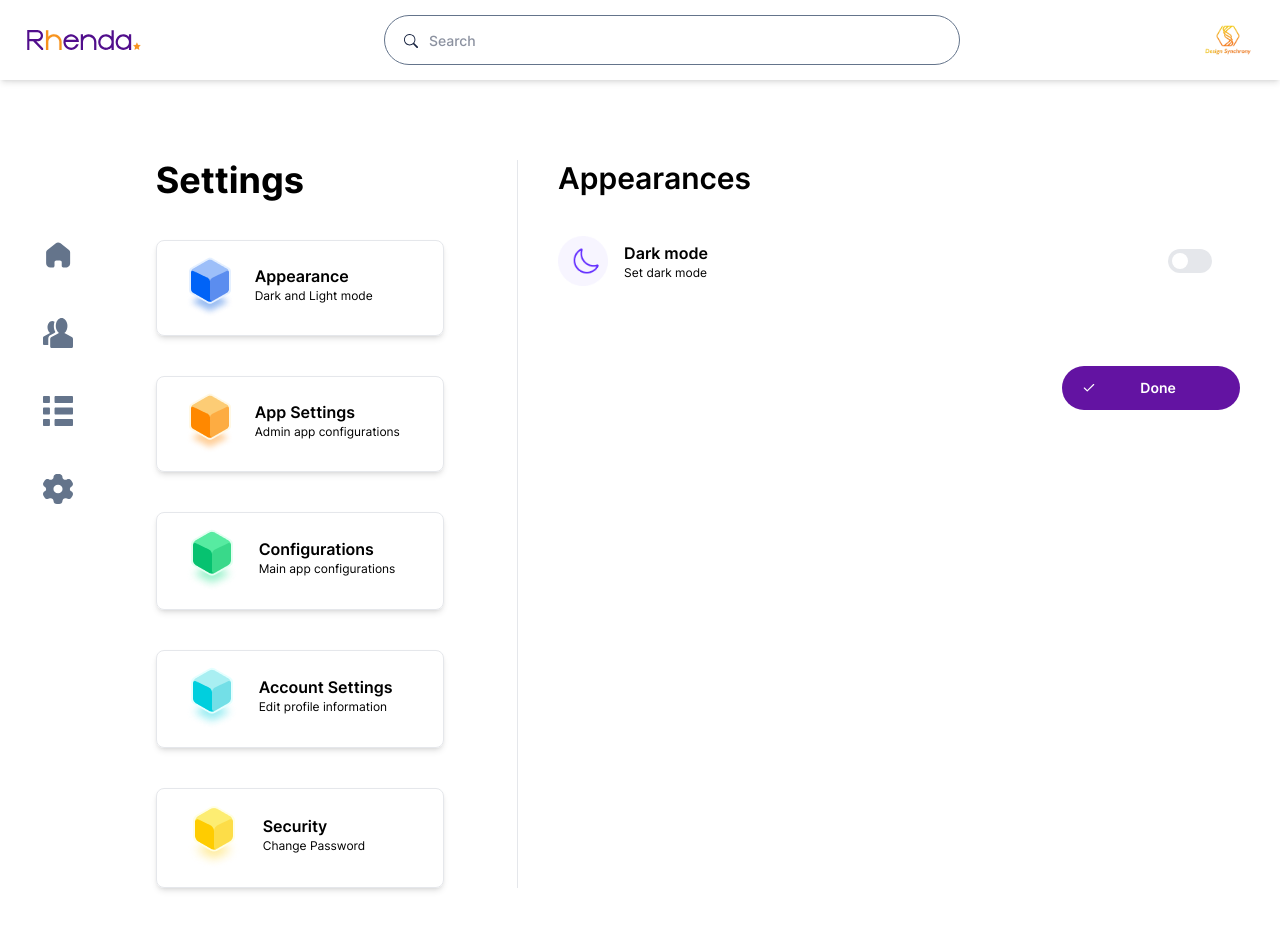
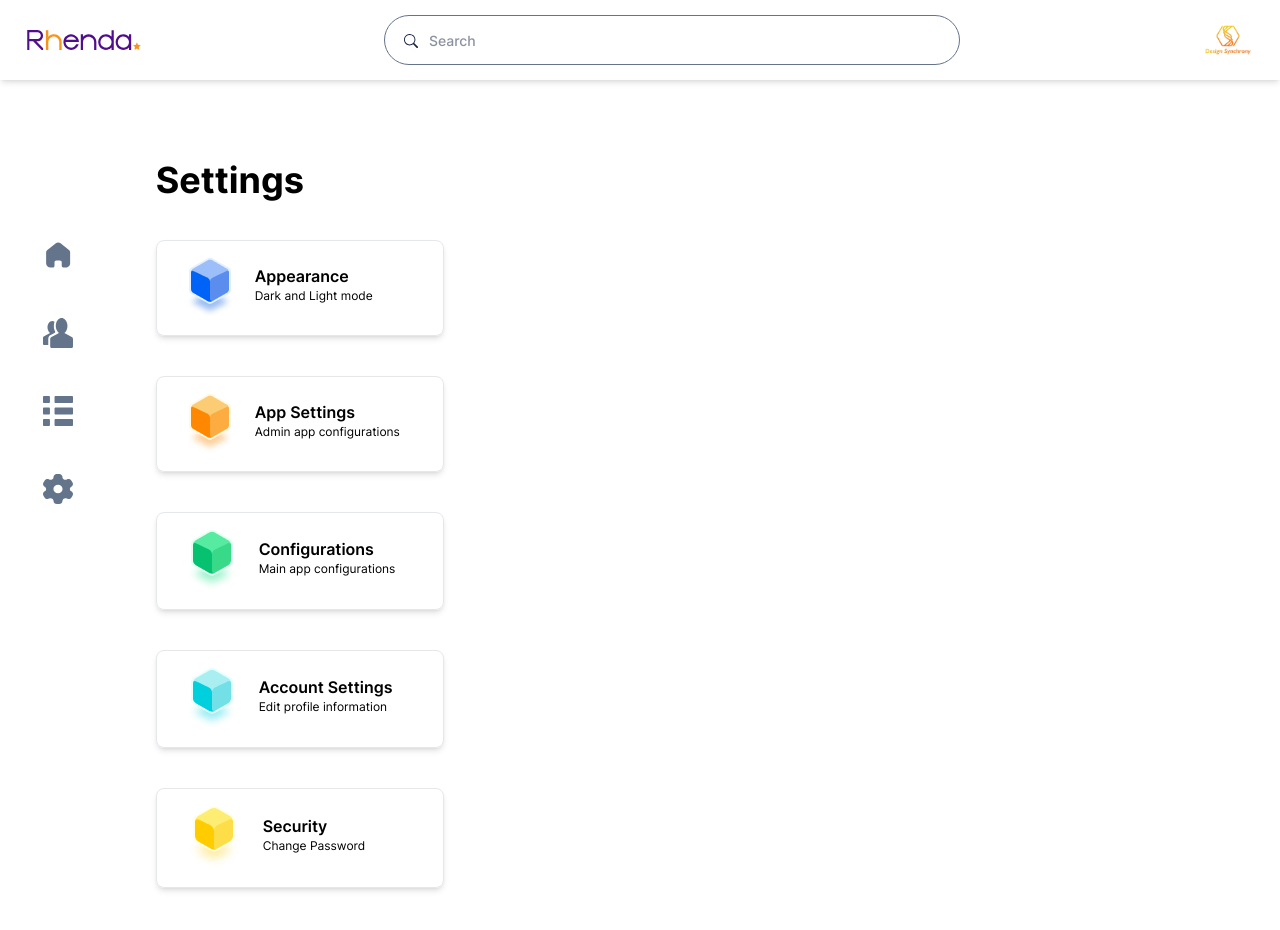
Before and after one commit to chizidotdev/solid-octo-eureka, a Next.js app: page /settings in a window 1280 px wide. Shown: the top 930 px of the page. Built offline with nearby package versions, Linux system fonts and the light colour scheme.

Commit message:
feat: create appearance settings page

```diff
--- /dev/null
+++ b/src/pages/settings/appearance.tsx
@@ -0,0 +1,71 @@
+import Layout, { SettingsLayout } from "@components/layout";
+import { Switch } from "@headlessui/react";
+import Button from "@ui/button";
+import Text from "@ui/text";
+import Image from "next/image";
+import React from "react";
+import { FiCheck } from "react-icons/fi";
+import { useTheme } from "src/store/theme";
+import type { NextPageWithLayout } from "../_app";
+
+const Appearance: NextPageWithLayout = () => {
+  const { isDarkMode, setIsDarkMode } = useTheme();
+
+  return (
+    <div className="flex flex-col gap-10 border-l pl-10 dark:border-black_night">
+      <Text intent="h2">Appearances</Text>
+
+      <div className="flex items-center gap-4">
+        <Image
+          src="/images/img_darkmode.png"
+          alt="darkmode icon"
+          aria-hidden
+          width={50}
+          height={50}
+          className="flex-1 shrink-0 grow-0"
+        />
+
+        <div className="flex flex-[5] flex-col justify-center">
+          <Text className="font-semibold">Dark mode</Text>
+          <Text className="text-xs">Set dark mode</Text>
+        </div>
+
+        <div className="flex flex-1 items-center justify-center">
+          <Switch
+            checked={isDarkMode}
+            onChange={setIsDarkMode}
+            className={`${
+              isDarkMode ? "bg-brand-primary_day" : "bg-gray-200"
+            } relative inline-flex h-6 w-11 items-center rounded-full`}
+          >
+            <span className="sr-only">Enable dark mode</span>
+            <span
+              className={`${
+                isDarkMode ? "translate-x-6" : "translate-x-1"
+              } inline-block h-4 w-4 transform rounded-full bg-white transition`}
+            />
+          </Switch>
+        </div>
+      </div>
+
+      <div className="mt-10 self-end">
+        <Button size="small" variant="rounded">
+          <span className="grid grid-cols-[1fr_6fr] place-items-center gap-5 pr-5">
+            <FiCheck />
+            Done
+          </span>
+        </Button>
+      </div>
+    </div>
+  );
+};
+
+Appearance.getLayout = function getLayout(page) {
+  return (
+    <Layout>
+      <SettingsLayout>{page}</SettingsLayout>
+    </Layout>
+  );
+};
+
+export default Appearance;
--- a/src/pages/settings/index.tsx
+++ b/src/pages/settings/index.tsx
@@ -1,103 +1,9 @@
-import Layout from "@components/layout";
-import SettingsCard from "@components/settings-card";
-import { Switch } from "@headlessui/react";
-import Button from "@ui/button";
-import Text from "@ui/text";
-import Image from "next/image";
-import React from "react";
-import { FiCheck } from "react-icons/fi";
-import { useTheme } from "src/store/theme";
+import Layout, { SettingsLayout } from "@components/layout";
 
 export default function Settings() {
-  const { isDarkMode, setIsDarkMode } = useTheme();
-
   return (
     <Layout>
-      <div className="grid grid-cols-[1fr_2fr]">
-        <div className="flex flex-col gap-10 pr-10">
-          <Text intent="h1">Settings</Text>
-
-          <div className="flex flex-col gap-5 md:gap-10">
-            {settingsOptions.map((item) => (
-              <SettingsCard key={item.icon} data={item} />
-            ))}
-          </div>
-        </div>
-
-        <div className="flex flex-col gap-10 border-l pl-10 dark:border-black_night">
-          <Text intent="h2">Appearances</Text>
-
-          <div className="flex items-center gap-4">
-            <Image
-              src="/images/img_darkmode.png"
-              alt="darkmode icon"
-              aria-hidden
-              width={50}
-              height={50}
-              className="flex-1 shrink-0 grow-0"
-            />
-
-            <div className="flex flex-[5] flex-col justify-center">
-              <Text className="font-semibold">Dark mode</Text>
-              <Text className="text-xs">Set dark mode</Text>
-            </div>
-
-            <div className="flex flex-1 items-center justify-center">
-              <Switch
-                checked={isDarkMode}
-                onChange={setIsDarkMode}
-                className={`${
-                  isDarkMode ? "bg-brand-primary_day" : "bg-gray-200"
-                } relative inline-flex h-6 w-11 items-center rounded-full`}
-              >
-                <span className="sr-only">Enable dark mode</span>
-                <span
-                  className={`${
-                    isDarkMode ? "translate-x-6" : "translate-x-1"
-                  } inline-block h-4 w-4 transform rounded-full bg-white transition`}
-                />
-              </Switch>
-            </div>
-          </div>
-
-          <div className="mt-10 self-end">
-            <Button size="small" variant="rounded">
-              <span className="grid grid-cols-[1fr_6fr] place-items-center gap-5 pr-5">
-                <FiCheck />
-                Done
-              </span>
-            </Button>
-          </div>
-        </div>
-      </div>
+      <SettingsLayout />
     </Layout>
   );
 }
-
-const settingsOptions = [
-  {
-    title: "Appearance",
-    description: "Dark and Light mode",
-    icon: "/images/img_blue.png",
-  },
-  {
-    title: "App Settings",
-    description: "Admin app configurations",
-    icon: "/images/img_orange.png",
-  },
-  {
-    title: "Configurations",
-    description: "Main app configurations",
-    icon: "/images/img_green.png",
-  },
-  {
-    title: "Account Settings",
-    description: "Edit profile information",
-    icon: "/images/img_teal.png",
-  },
-  {
-    title: "Security",
-    description: "Change Password",
-    icon: "/images/img_yellow.png",
-  },
-];
```
